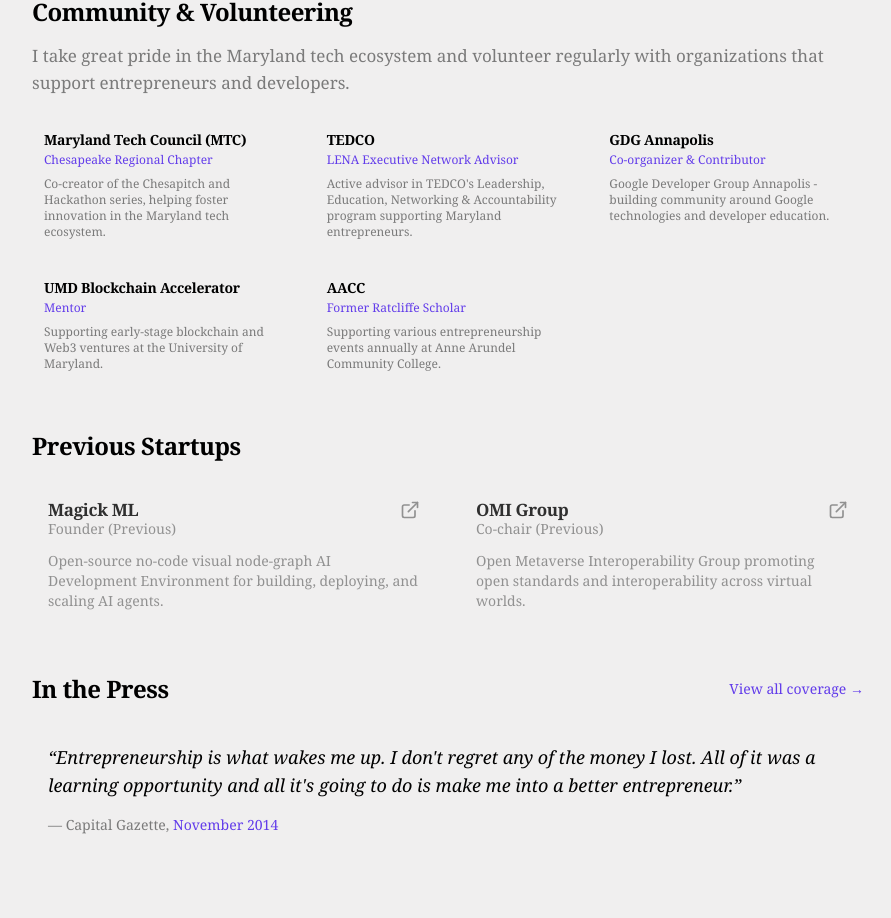
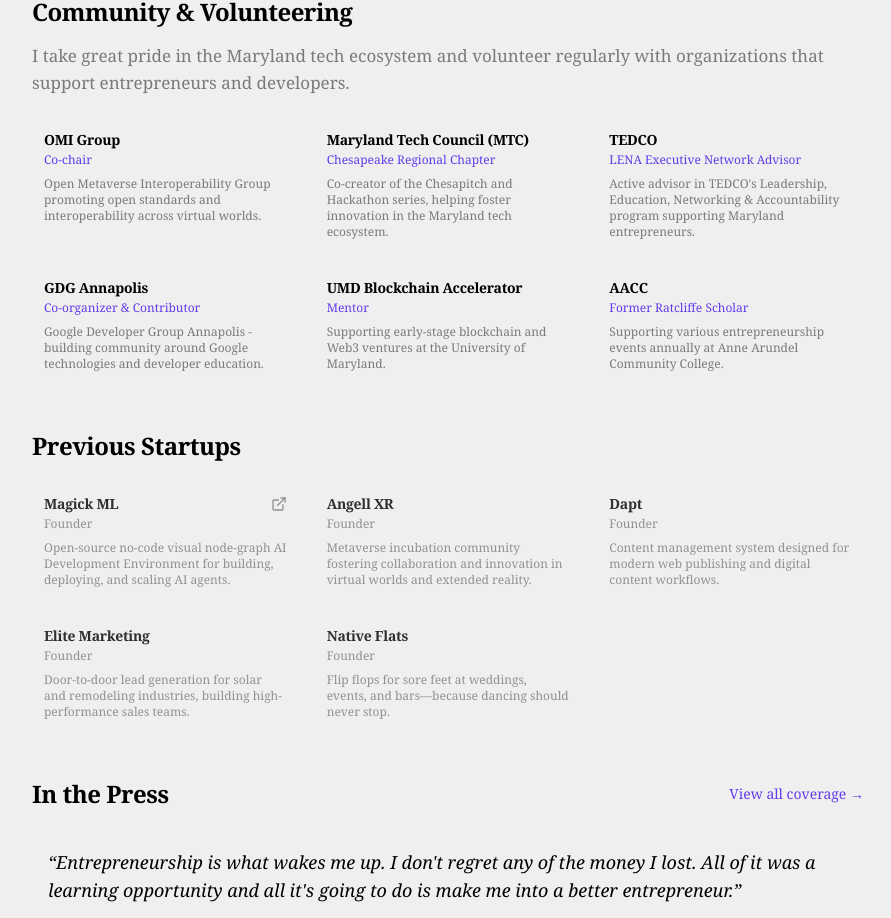
Before and after one commit to mrmetaverse/theinterop, a Next.js app: page /about in a window 1280 px wide. Shown: the part 2293-3211 px from the top of the page, without its empty margins (192-1083 px from the left). Built offline with nearby package versions, Linux system fonts and the light colour scheme; a web font is replaced by a local one.

Commit message:
Update about page: move OMI to community, add previous startups
- Move OMI Group to Community & Volunteering section
- Add previous startups: Angell XR, Dapt, Elite Marketing, Native Flats
- Adjust layout for previous startups to 3-column grid
- Handle items with and without URLs gracefully

```diff
--- a/src/app/about/page.tsx
+++ b/src/app/about/page.tsx
@@ -54,19 +54,39 @@
 const previousWork = [
   {
     name: 'Magick ML',
-    role: 'Founder (Previous)',
+    role: 'Founder',
     description: 'Open-source no-code visual node-graph AI Development Environment for building, deploying, and scaling AI agents.',
     url: 'https://magickml.com',
   },
   {
-    name: 'OMI Group',
-    role: 'Co-chair (Previous)',
-    description: 'Open Metaverse Interoperability Group promoting open standards and interoperability across virtual worlds.',
-    url: 'https://omigroup.org',
+    name: 'Angell XR',
+    role: 'Founder',
+    description: 'Metaverse incubation community fostering collaboration and innovation in virtual worlds and extended reality.',
+  },
+  {
+    name: 'Dapt',
+    role: 'Founder',
+    description: 'Content management system designed for modern web publishing and digital content workflows.',
+  },
+  {
+    name: 'Elite Marketing',
+    role: 'Founder',
+    description: 'Door-to-door lead generation for solar and remodeling industries, building high-performance sales teams.',
+  },
+  {
+    name: 'Native Flats',
+    role: 'Founder',
+    description: 'Flip flops for sore feet at weddings, events, and bars—because dancing should never stop.',
   },
 ];
 
 const volunteerWork = [
+  {
+    name: 'OMI Group',
+    role: 'Co-chair',
+    description: 'Open Metaverse Interoperability Group promoting open standards and interoperability across virtual worlds.',
+    url: 'https://omigroup.org',
+  },
   {
     name: 'Maryland Tech Council (MTC)',
     role: 'Chesapeake Regional Chapter',
@@ -297,27 +317,48 @@
             <h2 className="text-2xl font-display font-semibold text-foreground mb-6">
               Previous Startups
             </h2>
-            <div className="grid grid-cols-1 md:grid-cols-2 gap-6">
-              {previousWork.map((company) => (
-                <a
-                  key={company.name}
-                  href={company.url}
-                  target="_blank"
-                  rel="noopener noreferrer"
-                  className="neu-card group opacity-80 hover:opacity-100 transition-opacity"
-                >
-                  <div className="flex items-start justify-between">
-                    <div>
-                      <h3 className="font-display font-semibold text-foreground group-hover:text-accent-primary transition-colors">
-                        {company.name}
-                      </h3>
-                      <p className="text-sm text-foreground-muted">{company.role}</p>
+            <div className="grid grid-cols-1 md:grid-cols-2 lg:grid-cols-3 gap-4">
+              {previousWork.map((company) => {
+                const content = (
+                  <>
+                    <div className="flex items-start justify-between">
+                      <div>
+                        <h3 className="font-display font-semibold text-foreground group-hover:text-accent-primary transition-colors text-sm">
+                          {company.name}
+                        </h3>
+                        <p className="text-xs text-foreground-muted mt-1">{company.role}</p>
+                      </div>
+                      {'url' in company && company.url && (
+                        <ExternalLink className="w-4 h-4 text-foreground-muted group-hover:text-accent-primary transition-colors" />
+                      )}
                     </div>
-                    <ExternalLink className="w-5 h-5 text-foreground-muted group-hover:text-accent-primary transition-colors" />
+                    <p className="mt-2 text-foreground-muted text-xs">{company.description}</p>
+                  </>
+                );
+
+                if ('url' in company && company.url) {
+                  return (
+                    <a
+                      key={company.name}
+                      href={company.url}
+                      target="_blank"
+                      rel="noopener noreferrer"
+                      className="neu-card-sm group p-4 opacity-80 hover:opacity-100 transition-opacity"
+                    >
+                      {content}
+                    </a>
+                  );
+                }
+
+                return (
+                  <div
+                    key={company.name}
+                    className="neu-card-sm p-4 opacity-80"
+                  >
+                    {content}
                   </div>
-                  <p className="mt-3 text-foreground-muted text-sm">{company.description}</p>
-                </a>
-              ))}
+                );
+              })}
             </div>
           </section>
 
```
